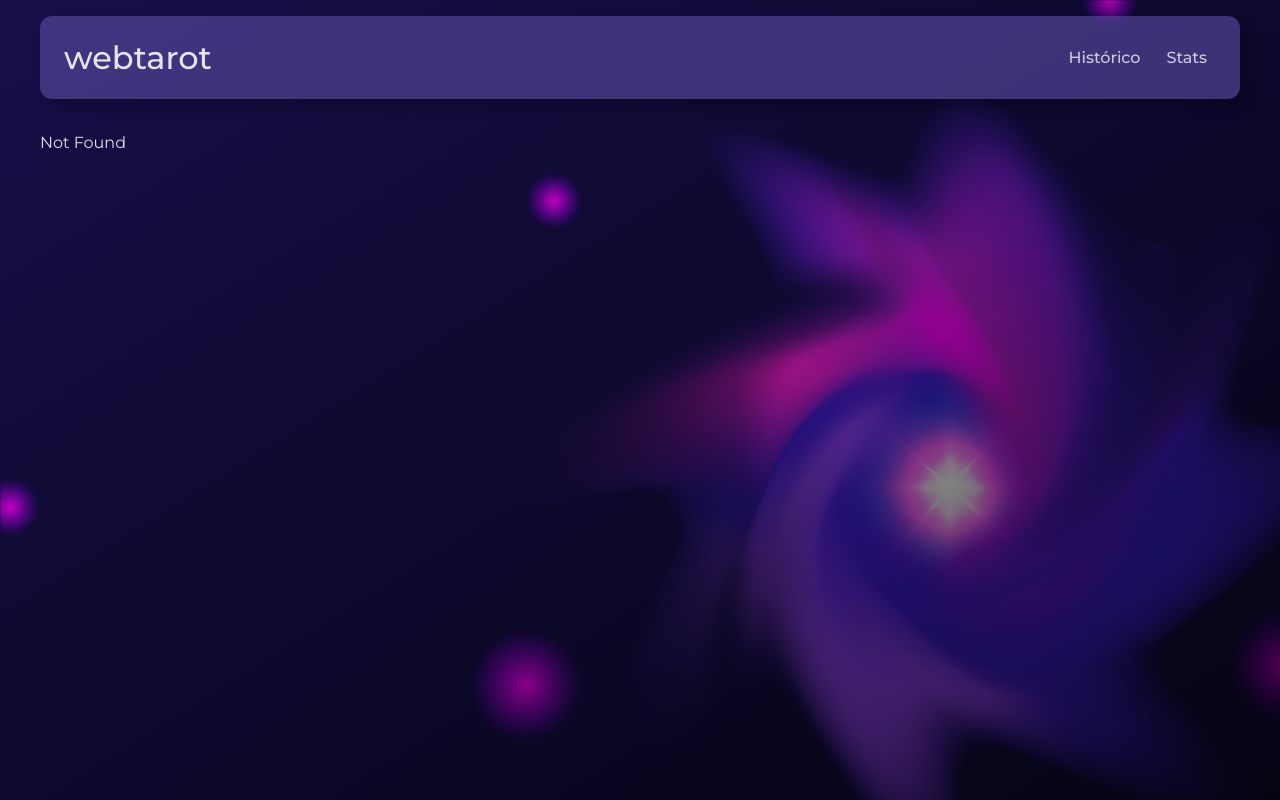
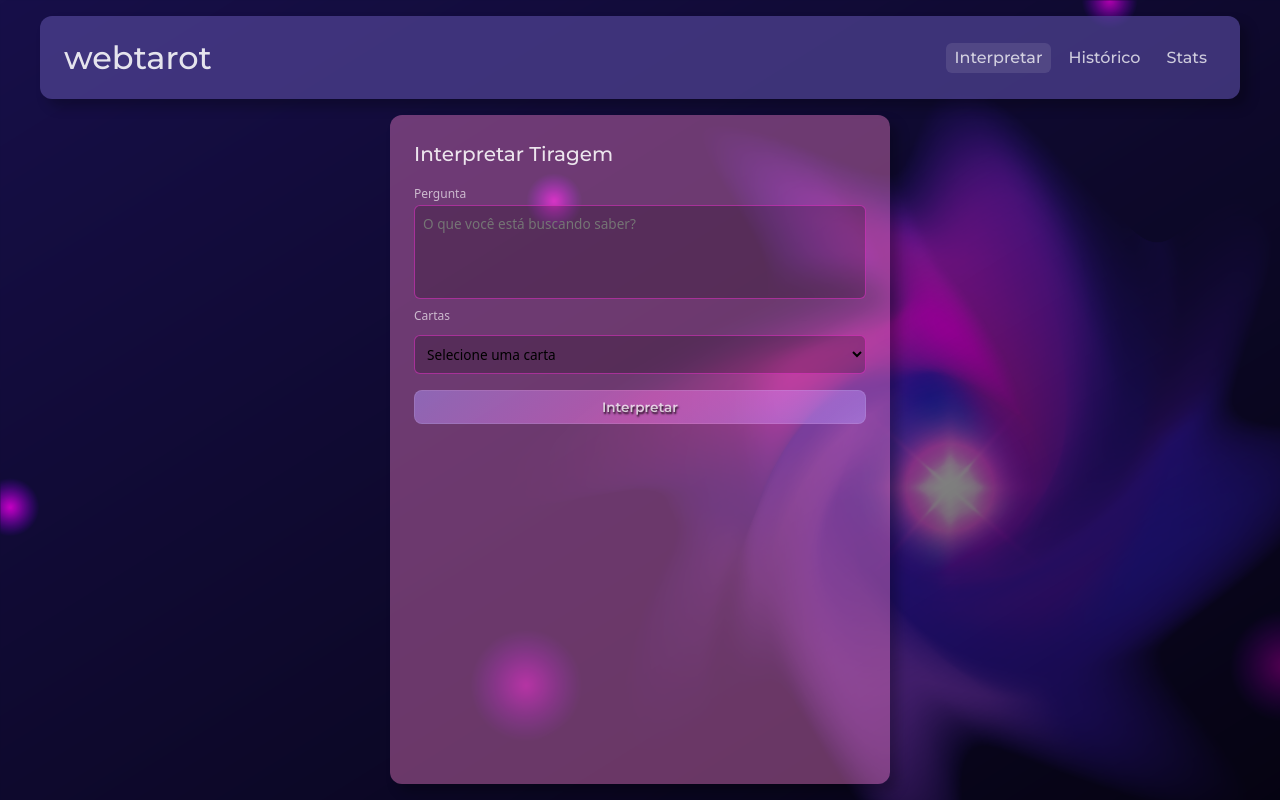
Before and after one commit to dhbtk/webtarot, a React (Vite) app in the folder frontend/: page /interpretations/new in a window 1280 px wide. Before the commit this address had no page. Built offline with nearby package versions, Linux system fonts and the light colour scheme; a web font is replaced by a local one.

Commit message:
interpretação

```diff
--- a/frontend/src/backend/models.ts
+++ b/frontend/src/backend/models.ts
@@ -1,52 +1,57 @@
 // Auto-generated TypeScript interfaces to mirror Rust structs and shared models.
 // Source Rust types:
 // - backend/src/reading.rs: CreateReadingRequest, CreateReadingResponse
-// - backend/src/interpretation.rs: GetInterpretationResult
+// - backend/src/interpretation.rs: CreateInterpretationRequest, CreateInterpretationResponse, GetInterpretationResult
 // - shared/src/model.rs: Card, Arcana, MajorArcana, Rank, Suit
 
 // Enums serialized with serde(rename_all = "camelCase") are represented as lowercase-camelCase string unions here.
 
-export type MajorArcana =
-  | 'fool'
-  | 'magician'
-  | 'highPriestess'
-  | 'empress'
-  | 'emperor'
-  | 'hierophant'
-  | 'lovers'
-  | 'chariot'
-  | 'strength'
-  | 'hermit'
-  | 'wheelOfFortune'
-  | 'justice'
-  | 'hangedMan'
-  | 'death'
-  | 'temperance'
-  | 'devil'
-  | 'tower'
-  | 'star'
-  | 'moon'
-  | 'sun'
-  | 'judgement'
-  | 'world';
+export const MajorArcanaValues = [
+  'fool',
+  'magician',
+  'highPriestess',
+  'empress',
+  'emperor',
+  'hierophant',
+  'lovers',
+  'chariot',
+  'strength',
+  'hermit',
+  'wheelOfFortune',
+  'justice',
+  'hangedMan',
+  'death',
+  'temperance',
+  'devil',
+  'tower',
+  'star',
+  'moon',
+  'sun',
+  'judgement',
+  'world',
+] as const
+export type MajorArcana = typeof MajorArcanaValues[number];
 
-export type Rank =
-  | 'ace'
-  | 'two'
-  | 'three'
-  | 'four'
-  | 'five'
-  | 'six'
-  | 'seven'
-  | 'eight'
-  | 'nine'
-  | 'ten'
-  | 'page'
-  | 'knight'
-  | 'queen'
-  | 'king';
+export const RankValues = [
+  'ace',
+  'two',
+  'three',
+  'four',
+  'five',
+  'six',
+  'seven',
+  'eight',
+  'nine',
+  'ten',
+  'page',
+  'knight',
+  'queen',
+  'king',
+] as const
+export type Rank = typeof RankValues[number];
 
-export type Suit = 'cups' | 'pentacles' | 'swords' | 'wands';
+export const SuitValues = ['cups', 'pentacles', 'swords', 'wands'] as const
+export type Suit = typeof SuitValues[number];
 
 // Arcana is an externally-tagged enum serialized by Serde with camelCase variant names.
 // Example JSON shapes:
@@ -55,6 +60,19 @@ export type Suit = 'cups' | 'pentacles' | 'swords' | 'wands';
 export type Arcana =
   | { major: { name: MajorArcana } }
   | { minor: { rank: Rank; suit: Suit } };
+
+export const getAllArcana = (): Arcana[] => {
+  const list = []
+  for (const name of MajorArcanaValues) {
+    list.push({ major: { name } })
+  }
+  for (const suit of SuitValues) {
+    for (const rank of RankValues) {
+      list.push({ minor: { rank, suit } })
+    }
+  }
+  return list
+}
 
 export interface Card {
   arcana: Arcana;
@@ -93,6 +111,17 @@ export interface GetInterpretationResult {
   reading: Reading | null;
 }
 
+// Mirrors Rust: CreateInterpretationRequest { question: String, cards: Vec<Card> }
+export interface CreateInterpretationRequest {
+  question: string;
+  cards: Card[];
+}
+
+// Mirrors Rust: CreateInterpretationResponse { interpretationId: Uuid }
+export interface CreateInterpretationResponse {
+  interpretationId: string;
+}
+
 // Mirrors Rust: stats::ArcanaStats with serde(rename_all = "camelCase")
 export interface ArcanaStats {
   arcana: Arcana;
--- /dev/null
+++ b/frontend/src/components/reading/form/InterpretationForm.tsx
@@ -0,0 +1,192 @@
+import React, { useMemo, useState } from 'react'
+import { Form, Label, SubmitButton, Textarea } from './form.tsx'
+import { type Card, type CreateInterpretationRequest, getAllArcana } from '../../../backend/models.ts'
+import { arcanaImage, arcanaLabel, cardLabel } from '../../../util/cards.ts'
+import styled from 'styled-components'
+import { useMutation, useQueryClient } from '@tanstack/react-query'
+import { createInterpretation } from '../../../backend/api.ts'
+import { useRouter } from '@tanstack/react-router'
+import { addToHistory, getSavedReadings, saveReadings } from '../../../backend/savedReadings.ts'
+
+const allArcana = getAllArcana()
+const mappedArcana = allArcana.map((arc, index) => ({ name: arcanaLabel(arc), id: index }))
+
+export default function InterpretationForm () {
+  const router = useRouter()
+  const queryClient = useQueryClient()
+  const [question, setQuestion] = useState('')
+  const [cards, setCards] = useState<Card[]>([])
+  const [submitting, setSubmitting] = useState(false)
+  const [error, setError] = useState<string | null>(null)
+
+  const filteredArcana = useMemo(() => {
+    return mappedArcana.filter(arc => !cards.some(card => arcanaLabel(card.arcana) === arc.name))
+  }, [cards])
+
+  const submitMutation = useMutation({
+    mutationFn: (payload: CreateInterpretationRequest) => createInterpretation(payload),
+    onSuccess: async (data) => {
+      // persist and refresh lists
+      saveReadings([...getSavedReadings(), data.interpretationId])
+      addToHistory(data.interpretationId)
+      await queryClient.invalidateQueries({ queryKey: ['readings'] })
+    }
+  })
+
+  async function onSubmit (e: React.FormEvent) {
+    e.preventDefault()
+    setError(null)
+    setSubmitting(true)
+    try {
+      const payload: CreateInterpretationRequest = {
+        question: question.trim(),
+        cards,
+      }
+      const res = await submitMutation.mutateAsync(payload)
+      // reset
+      setQuestion('')
+      setCards([])
+      await router.navigate({ to: '/readings/$id', params: { id: res.interpretationId } })
+    } catch (err: any) {
+      setError(err?.message ?? 'Failed to create interpretation')
+    } finally {
+      setSubmitting(false)
+    }
+  }
+
+  const invertCard = (index: number) => {
+    const copy = [...cards]
+    copy[index].flipped = !copy[index].flipped
+    setCards(copy)
+  }
+
+  return (
+    <Form onSubmit={onSubmit}>
+      <Label>
+        <span>Pergunta</span>
+        <Textarea
+          required
+          value={question}
+          onChange={(e) => setQuestion(e.target.value)}
+          placeholder="O que você está buscando saber?"
+          rows={4}
+        />
+      </Label>
+      <Label>
+        <span>Cartas</span>
+        <div>
+          <div style={{ display: 'grid', gap: '0.5rem', marginBottom: '0.5rem' }}>
+            {cards.map((card, index) => (
+              <CardContainer key={index}>
+                <CardImage src={arcanaImage(card.arcana)} alt={arcanaLabel(card.arcana)}
+                           className={card.flipped ? 'flipped' : ''}/>
+                <CardLabel style={{ display: 'flex', alignItems: 'center', gap: '0.5rem', flex: 1 }}>
+                  <span style={{ flex: 1 }}>{cardLabel(card)}</span>
+                  <RoundPurpleButton type="button" onClick={() => invertCard(index)}>
+                    🔃
+                  </RoundPurpleButton>
+                  <RoundPurpleButton type="button"
+                                     onClick={() => setCards(cards.filter((_, i) => i !== index))}>
+                    Ⓧ
+                  </RoundPurpleButton>
+                </CardLabel>
+              </CardContainer>
+            ))}
+          </div>
+          <Select
+            value={''}
+            onChange={e => {
+              setCards([...cards, { arcana: allArcana[Number(e.target.value)], flipped: false }])
+            }}
+          >
+            <option value="">Selecione uma carta</option>
+            {filteredArcana.map(arc => (<option key={arc.id} value={arc.id}>{arc.name}</option>))}
+          </Select>
+        </div>
+      </Label>
+      <SubmitButton
+        type="submit"
+        disabled={submitting || !question.trim() || cards.length === 0}
+      >
+        {submitting ? 'Interpretando…' : 'Interpretar'}
+      </SubmitButton>
+      {error && <div style={{ color: 'var(--color-error)', fontSize: 'var(--fs-xs)' }}>{error}</div>}
+    </Form>
+  )
+}
+
+const CardContainer = styled.div`
+  perspective: 1000px;
+  display: flex;
+  align-items: flex-start;
+  gap: 0.5rem;
+`
+
+const CardImage = styled.img`
+  width: 4rem;
+  transition: transform var(--anim-duration) var(--anim-function);
+  backface-visibility: hidden;
+
+  &.flipped {
+    transform: rotateZ(180deg);
+  }
+`
+
+const CardLabel = styled.div`
+  display: flex;
+  align-items: center;
+  gap: 0.5rem;
+
+  span {
+    font-family: var(--font-sans);
+    font-size: var(--fs-base);
+    font-weight: 500;
+  }
+`
+
+const RoundPurpleButton = styled.button`
+  background-color: rgb(var(--panel-purple-rgb) / 0.7);
+  font-family: var(--font-sans);
+  font-size: var(--fs-sm);
+  padding: 0.25rem;
+  border-radius: 50%;
+  text-align: center;
+  width: 1.5rem;
+  height: 1.5rem;
+  outline: none;
+  border: 1px solid rgb(var(--white-rgb) / 0.1);
+  box-shadow: 0 0 2px 2px transparent;
+  transition: all 0.25s ease-in-out;
+
+  &:hover {
+    background-color: rgb(var(--panel-purple-rgb) / 0.8);
+    box-shadow: 0 0 2px 2px rgb(var(--white-rgb) / 0.3);
+  }
+
+  &:active {
+    background-color: rgb(var(--panel-purple-rgb) / 0.9);
+    box-shadow: 0 0 2px 2px rgb(var(--white-rgb) / 0.5);
+  }
+`
+
+const Select = styled.select`
+  font-family: var(--font-sans-alt);
+  font-size: var(--fs-sm);
+  background: rgb(var(--black-rgb) / 0.2);
+  border: 1px solid rgb(var(--accent-rgb) / 0.5);
+  border-radius: 6px;
+  resize: none;
+  padding: 0.5rem;
+  box-shadow: 0 0 2px 2px transparent;
+  transition: box-shadow 0.25s ease-in-out;
+  width: 100%;
+
+  &:hover {
+    box-shadow: 0 0 2px 2px rgb(var(--accent-rgb) / 0.5);
+  }
+
+  &:focus {
+    outline: none;
+    box-shadow: 0 0 2px 2px rgb(var(--accent-rgb));
+  }
+`
--- a/frontend/src/components/reading/form/form.tsx
+++ b/frontend/src/components/reading/form/form.tsx
@@ -69,6 +69,7 @@ export const SubmitButton = styled.button`
   border-radius: 0.5rem;
   border: 1px solid rgb(var(--white-rgb) / 0.1);
   transition: all 0.15s ease-in-out;
+  text-shadow: 1px 2px 2px rgb(var(--black-rgb) / 0.8);
 
   &:hover {
     background-position: 100px;
@@ -88,6 +89,7 @@ export const Heading = styled.h2`
   opacity: 0;
   animation: fade-in var(--anim-duration) var(--anim-function) forwards;
   animation-delay: calc(var(--anim-duration) / 2);
+  text-shadow: 1px 2px 2px rgb(var(--black-rgb) / 0.8);
 
   @keyframes fade-in {
     from {
@@ -105,9 +107,19 @@ export const FormWrapper = styled.div`
   display: flex;
   flex-direction: column;
   gap: 1rem;
-  max-width: 500px;
+  max-width: min(100%, 500px);
   width: 100%;
   margin: 0 auto;
   box-shadow: 0.5rem 0.5rem 0.75rem 0 rgba(0, 0, 0, 0.25);
   animation: slide-from-bottom var(--anim-duration) var(--anim-function) forwards;
+
+  &.wide {
+    max-width: min(100%, 700px);
+  }
+
+  h2 {
+    margin: 0;
+    font-size: var(--fs-lg);
+    font-weight: 500;
+  }
 `
--- a/frontend/src/index.css
+++ b/frontend/src/index.css
@@ -73,6 +73,7 @@ body {
   max-width: 100vw;
   min-height: 100vh;
   max-height: 100vh;
+  overflow: hidden;
 }
 
 @media (min-width: 768px) {
--- a/frontend/src/routes/__root.tsx
+++ b/frontend/src/routes/__root.tsx
@@ -19,6 +19,11 @@ const Header = styled.header`
     font-size: var(--fs-xxl);
     font-weight: 500;
   }
+
+  @media (max-width: 768px) {
+    flex-direction: column;
+    align-items: flex-end;
+  }
 `
 
 const Wrapper = styled.div`
@@ -29,11 +34,14 @@ const Wrapper = styled.div`
   height: 100vh;
   min-height: 100vh;
   width: 100%;
-  max-width: 1200px;
+  max-width: min(100vw, 1200px);
   margin: 0 auto;
   padding-top: 1rem;
   padding-bottom: 1rem;
   gap: 1rem;
+  @media (max-width: 768px) {
+    padding: 0.5rem;
+  }
 `
 
 const HeaderLink = styled(Link)`
@@ -61,6 +69,7 @@ export const AppShell: React.FC<React.PropsWithChildren> = ({ children }) => {
         <Link to="/readings" style={{ color: 'inherit', textDecoration: 'none', marginRight: 'auto' }}>
           <h1>webtarot</h1>
         </Link>
+        <HeaderLink to="/interpretations/new">Interpretar</HeaderLink>
         <HeaderLink to="/readings/history">Histórico</HeaderLink>
         <HeaderLink to="/readings/stats">Stats</HeaderLink>
       </Header>
--- /dev/null
+++ b/frontend/src/routes/interpretations/new.tsx
@@ -0,0 +1,16 @@
+import { createFileRoute } from '@tanstack/react-router'
+import { FormWrapper } from '../../components/reading/form/form.tsx'
+import InterpretationForm from '../../components/reading/form/InterpretationForm.tsx'
+
+export const Route = createFileRoute('/interpretations/new')({
+  component: RouteComponent,
+})
+
+function RouteComponent () {
+  return (
+    <FormWrapper style={{ overflow: 'auto' }}>
+      <h2>Interpretar Tiragem</h2>
+      <InterpretationForm/>
+    </FormWrapper>
+  )
+}
--- a/frontend/src/routes/readings.tsx
+++ b/frontend/src/routes/readings.tsx
@@ -12,7 +12,7 @@ const Wrapper = styled.div`
   height: 100%;
   flex: 1;
   width: 100%;
-  gap: 2rem;
+  gap: 1rem;
 
   @media (max-width: 768px) {
     flex-direction: column;
```
Also changed, not shown: frontend/src/backend/api.ts (+18 -1 lines), frontend/src/routeTree.gen.ts (+21 -0 lines).
